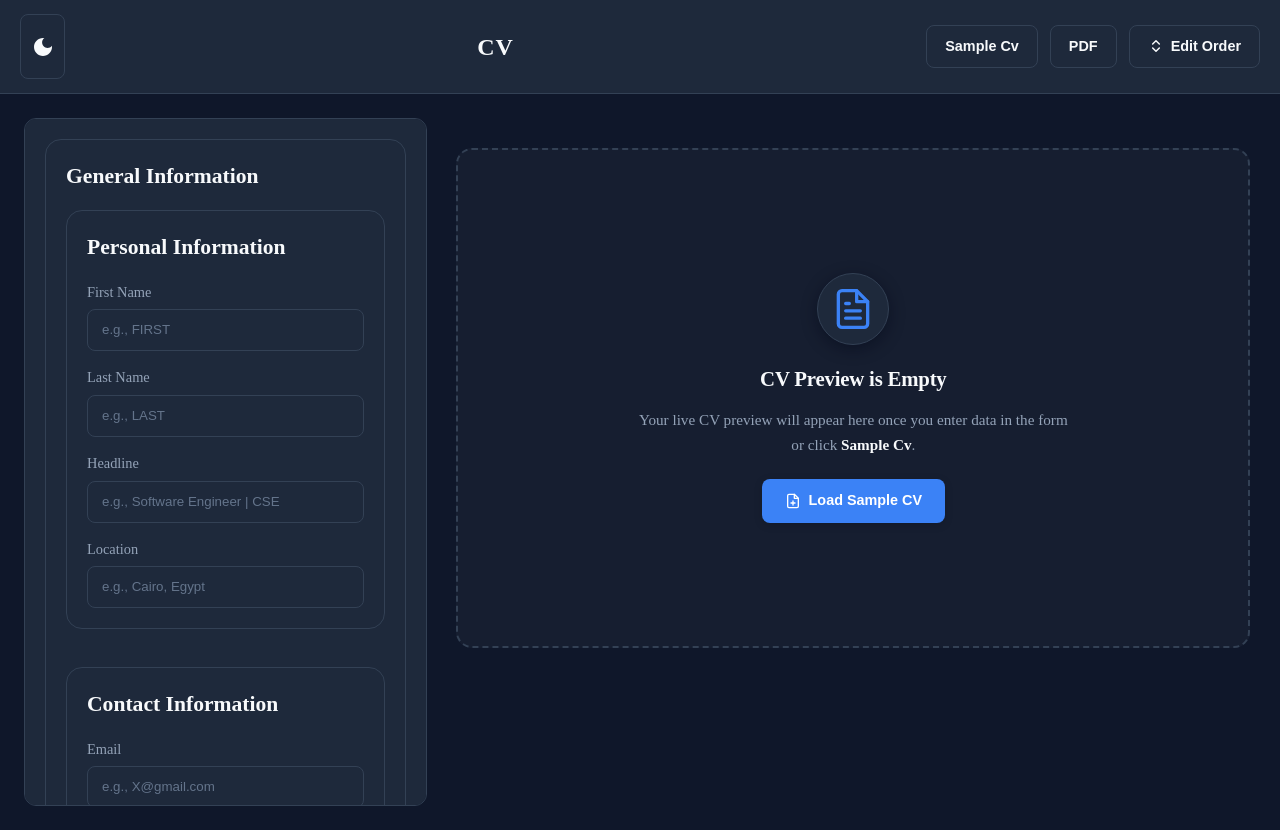
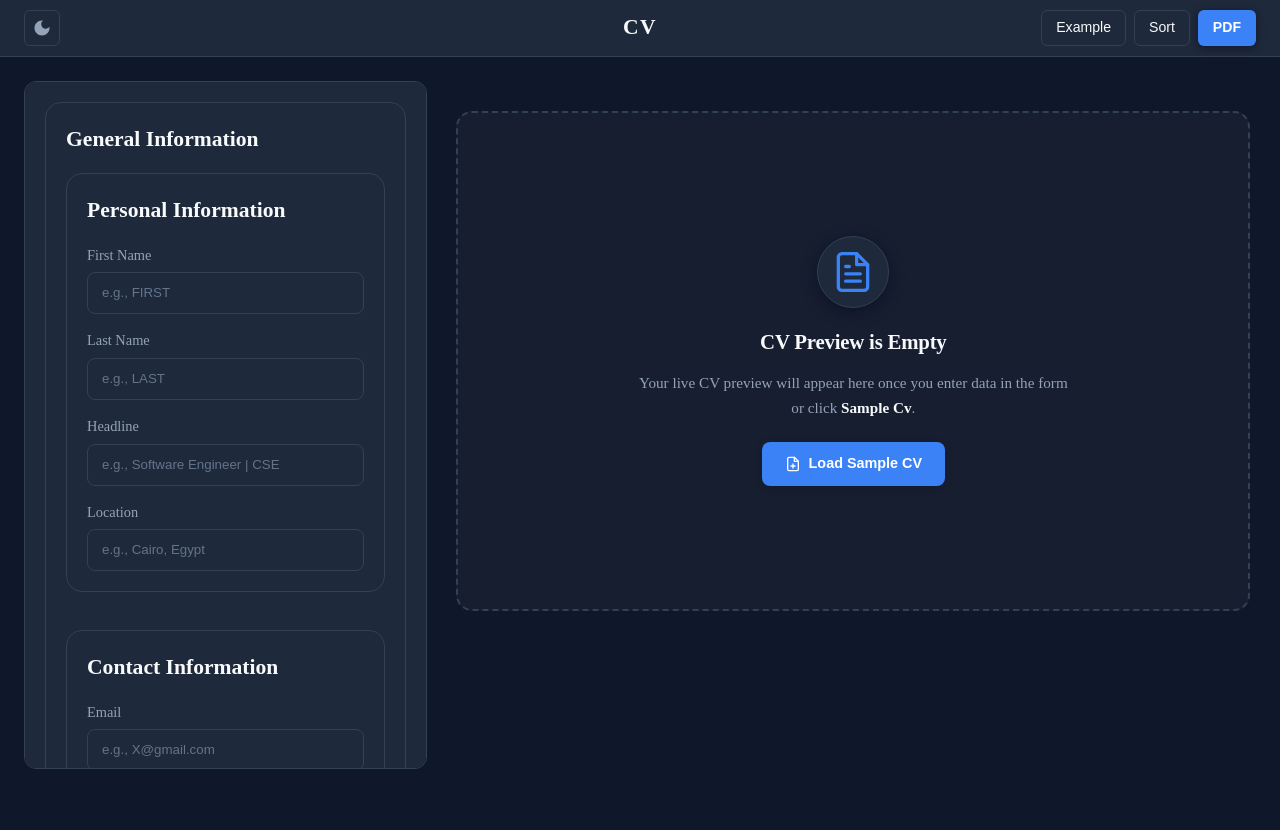
Before and after one commit to amrkhaled104/CV-Builder, a React (Vite) app: page / in a window 1280 px wide. After the commit the page ends 800 px from the top, so only its background shows below. Built offline with nearby package versions, Linux system fonts and the light colour scheme.

Commit message:
refactor(header): streamline ui/ux with single-word action labels (Example, Sort, PDF)

```diff
--- a/src/App.tsx
+++ b/src/App.tsx
@@ -136,6 +136,7 @@ function App() {
       loadSampleSection(sample);
     }
   }
+
   return (
     <>
       <HeaderBar
--- a/src/components/layout/HeaderBar/HeaderBar.css
+++ b/src/components/layout/HeaderBar/HeaderBar.css
@@ -1,149 +1,193 @@
 /* ========================================
-   HEADER
+   HEADER BAR
 ======================================== */
 .header-bar {
   display: flex;
+  align-items: center;
   justify-content: space-between;
-  align-items: center;
-  padding: 14px 20px;
+  padding: 10px 24px;
   background-color: var(--bg-secondary);
   color: var(--text-primary);
   border-bottom: 1px solid var(--border-color);
   position: sticky;
   top: 0;
   z-index: 100;
-}
-
-.logo {
-  font-size: 1.5rem;
-  font-weight: 700;
-  color: var(--text-primary);
-  letter-spacing: 1px;
+  min-height: 56px;
 }
 
 /* ========================================
- BUTTON GROUP
+   THREE-COLUMN FLEX LAYOUT
 ======================================== */
-
-.headerButtons {
+.header-left,
+.header-right {
   display: flex;
-  flex-wrap: wrap;
   align-items: center;
-  justify-content: flex-end;
-  gap: 12px;
+  flex: 1;
 }
 
-.headerButtons button {
-  border: 1px solid var(--border-color);
-  border-radius: var(--radius-sm);
-  padding: 10px 18px;
-  font-size: 0.9rem;
-  font-weight: 600;
-  background-color: var(--bg-secondary);
-  color: var(--text-primary);
-  transition: var(--transition);
+.header-left {
+  justify-content: flex-start;
+}
+
+.header-center {
+  display: flex;
+  align-items: center;
+  justify-content: center;
+  flex-shrink: 0;
+}
+
+.header-right {
+  justify-content: flex-end;
+  gap: 8px; /* Consistent 0.5rem / 8px spacing */
 }
 
 /* ========================================
-   PDF BUTTON
+   APP TITLE / LOGO
 ======================================== */
-
-.pdfDownload,
-.sampleCV {
-  background: var(--primary-color);
-  color: #ffffff;
-  border-color: transparent;
+.logo {
+  font-size: 1.35rem;
+  font-weight: 700;
+  letter-spacing: 1.5px;
+  color: var(--text-primary);
+  user-select: none;
+  line-height: 1;
 }
 
-.reorderSections {
+/* ========================================
+   THEME TOGGLE BUTTON
+======================================== */
+.theme-toggle-btn {
   display: inline-flex;
   align-items: center;
-  gap: 7px;
+  justify-content: center;
+  width: 36px;
+  height: 36px;
+  padding: 0;
+  border-radius: 6px;
+  border: 1px solid var(--border-color);
   background-color: transparent;
   color: var(--text-secondary);
-  border: 1px solid var(--border-color);
-  border-radius: var(--radius-sm);
-  padding: 8px 14px;
+  cursor: pointer;
+  transition: all var(--transition);
+}
+
+.theme-toggle-btn:hover {
+  background-color: var(--bg-card-subtle);
+  color: var(--text-primary);
+  border-color: var(--text-secondary);
+}
+
+.theme-toggle-btn:active {
+  transform: scale(0.96);
+}
+
+/* ========================================
+   ACTION BUTTONS BASE
+======================================== */
+.btn-header {
+  display: inline-flex;
+  align-items: center;
+  justify-content: center;
+  padding: 7px 14px;
   font-size: 0.88rem;
   font-weight: 500;
+  border-radius: 6px;
+  border: 1px solid transparent;
   cursor: pointer;
-  transition: all 0.15s ease;
+  user-select: none;
+  line-height: 1.4;
+  white-space: nowrap;
+  transition: all var(--transition);
 }
 
-.reorderSections:hover {
-  border-color: var(--text-secondary);
-  color: var(--text-primary);
-  background-color: rgba(255, 255, 255, 0.04);
+.btn-header:active {
+  transform: scale(0.97);
 }
 
-.light-theme .reorderSections:hover {
+/* ========================================
+   SECONDARY OUTLINE BUTTON (Example, Sort)
+======================================== */
+.btn-header--secondary {
+  background-color: transparent;
+  color: var(--text-primary);
+  border-color: var(--border-color);
+}
+
+.btn-header--secondary:hover {
+  color: var(--text-primary);
+  border-color: var(--text-secondary);
+  background-color: var(--bg-card-subtle);
+}
+
+.light-theme .btn-header--secondary:hover {
   background-color: rgba(0, 0, 0, 0.04);
 }
 
-.reorderSections:active {
-  transform: scale(0.97);
+/* ========================================
+   SORT BUTTON ACTIVE TOGGLE STATE
+======================================== */
+.btn-header--sort.active {
+  background-color: rgba(59, 130, 246, 0.12);
+  color: var(--accent-primary);
+  border-color: var(--accent-primary);
+  font-weight: 600;
+  box-shadow: 0 0 0 1px var(--accent-primary);
 }
 
-.reorderSections.active {
-  background: var(--primary-color);
-  color: #ffffff;
-  border-color: var(--primary-color);
-  font-weight: 600;
+.light-theme .btn-header--sort.active {
+  background-color: rgba(37, 99, 235, 0.08);
 }
 
-.reorderSections.active:hover {
-  background: var(--primary-hover);
-  border-color: var(--primary-hover);
-  color: #ffffff;
-}
-
-.reorder-btn-icon {
-  flex-shrink: 0;
-}
-
-.pdfDownload:hover,
-.sampleCV:hover,
-.theme-toggle-handle:hover {
-  background: var(--primary-hover);
-}
-/* ========================================
-theme toggle button
-======================================== */
-
-.theme-toggle-handle {
-  display: flex;
-  align-items: center;
-  justify-content: center;
-  background-color: var(--bg-secondary);
-  color: var(--text-primary);
-  border: 1px solid var(--border-color);
-  border-radius: var(--radius-sm);
-  width: 45px;
-  height: 65px;
-  touch-action: none;
+.btn-header--sort.active:hover {
+  background-color: rgba(59, 130, 246, 0.2);
+  border-color: var(--accent-hover);
+  color: var(--accent-hover);
 }
 
 /* ========================================
-   RESPONSIVE
+   PRIMARY HIGHLIGHTED BUTTON (PDF)
 ======================================== */
+.btn-header--primary {
+  background-color: var(--accent-primary);
+  color: var(--text-on-primary);
+  border-color: transparent;
+  font-weight: 600;
+  box-shadow: 0 2px 8px var(--shadow);
+}
 
-@media (max-width: 768px) {
+.btn-header--primary:hover {
+  background-color: var(--accent-hover);
+  transform: translateY(-1px);
+  box-shadow: 0 4px 12px var(--shadow);
+}
+
+.btn-header--primary:active {
+  transform: translateY(0) scale(0.98);
+}
+
+/* ========================================
+   RESPONSIVE ADJUSTMENTS
+======================================== */
+@media (max-width: 640px) {
   .header-bar {
-    flex-direction: row;
-    justify-content: space-between;
+    padding: 10px 14px;
   }
 
   .logo {
-    font-size: 1.25rem;
-    justify-content: right;
+    font-size: 1.2rem;
   }
 
-  .headerButtons {
-    justify-content: right;
+  .header-right {
+    gap: 6px;
   }
 
-  .headerButtons button {
-    padding: 8px 14px;
-    font-size: 0.85rem;
+  .btn-header {
+    padding: 6px 10px;
+    font-size: 0.82rem;
+  }
+
+  .theme-toggle-btn {
+    width: 32px;
+    height: 32px;
   }
 }
--- a/src/components/layout/HeaderBar/HeaderBar.jsx
+++ b/src/components/layout/HeaderBar/HeaderBar.jsx
@@ -28,64 +28,50 @@ export default function HeaderBar({
   }, [theme]);
 
   return (
-    <div className="header-bar">
-      <div className="theme-toggle-handle" onClick={toggleTheme}>
-        {theme ? <LightModeIcon /> : <DarkModeIcon />}
+    <header className="header-bar">
+      <div className="header-left">
+        <button
+          type="button"
+          className="theme-toggle-btn"
+          onClick={toggleTheme}
+          aria-label={theme ? "Switch to dark mode" : "Switch to light mode"}
+          title={theme ? "Switch to dark mode" : "Switch to light mode"}
+        >
+          {theme ? <LightModeIcon fontSize="small" /> : <DarkModeIcon fontSize="small" />}
+        </button>
       </div>
-      <div className="logo">CV</div>
-      <div className="headerButtons">
-        <button className="sampleCV" onClick={loadSampleCV}>
-          Sample Cv
-        </button>
-        <button className="pdfDownload" onClick={handlePrint}>
-          PDF
+
+      <div className="header-center">
+        <span className="logo">CV</span>
+      </div>
+
+      <div className="header-right headerButtons">
+        <button
+          type="button"
+          className="btn-header btn-header--secondary"
+          onClick={loadSampleCV}
+          title="Load sample CV data"
+        >
+          Example
         </button>
         <button
-          className={`reorderSections${isReordering ? " active" : ""}`}
+          type="button"
+          className={`btn-header btn-header--secondary btn-header--sort${isReordering ? " active" : ""}`}
           onClick={onToggleReordering}
           aria-pressed={isReordering}
           title={isReordering ? "Done reordering sections" : "Reorder CV sections"}
         >
-          {isReordering ? (
-            <>
-              <svg
-                className="reorder-btn-icon"
-                viewBox="0 0 24 24"
-                width="16"
-                height="16"
-                fill="none"
-                stroke="currentColor"
-                strokeWidth="2.6"
-                strokeLinecap="round"
-                strokeLinejoin="round"
-                aria-hidden="true"
-              >
-                <polyline points="20 6 9 17 4 12" />
-              </svg>
-              <span>Done</span>
-            </>
-          ) : (
-            <>
-              <svg
-                className="reorder-btn-icon"
-                viewBox="0 0 24 24"
-                width="16"
-                height="16"
-                fill="none"
-                stroke="currentColor"
-                strokeWidth="2.2"
-                strokeLinecap="round"
-                strokeLinejoin="round"
-                aria-hidden="true"
-              >
-                <path d="M7 15l5 5 5-5" />
-                <path d="M7 9l5-5 5 5" />
-              </svg>
-              <span>Edit Order</span>
-            </>
-          )}
+          Sort
+        </button>
+        <button
+          type="button"
+          className="btn-header btn-header--primary"
+          onClick={handlePrint}
+          title="Export CV as PDF"
+        >
+          PDF
         </button>
       </div>
-    </div>
+    </header>
   );
 }
```
